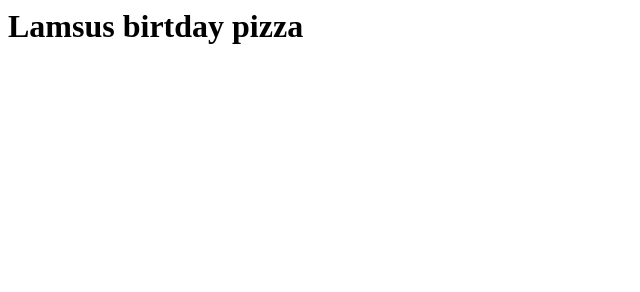
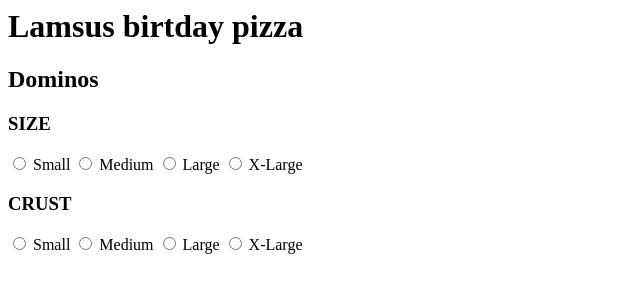
Before and after one commit to Lamsauce/Pizza-Time, a plain HTML site: page index.html in a window 1280 px wide. Shown: the whole page, without its empty margins (0-640 px from the left). Drawn offline with Linux system fonts and the light colour scheme.

```diff
--- a/index.html
+++ b/index.html
@@ -1 +1,24 @@
 <h1>Lamsus birtday pizza</h1>
+<h2>Dominos</h2>
+
+<div>
+    <h3>SIZE</h3>
+    <input type="radio" id="size" name="size" value="size" />
+    <label for="small">Small</label>
+    <input type="radio" id="size" name="size" value="size" />
+    <label for="medium">Medium</label>
+    <input type="radio" id="size" name="size" value="size" />
+    <label for="Large">Large</label>
+    <input type="radio" id="size" name="size" value="size" />
+    <label for="X-Large">X-Large</label>
+
+    <h3>CRUST</h3>
+    <input type="radio" id="size" name="size" value="size" />
+    <label for="small">Small</label>
+    <input type="radio" id="size" name="size" value="size" />
+    <label for="medium">Medium</label>
+    <input type="radio" id="size" name="size" value="size" />
+    <label for="Large">Large</label>
+    <input type="radio" id="size" name="size" value="size" />
+    <label for="X-Large">X-Large</label>
+  </div>
```
